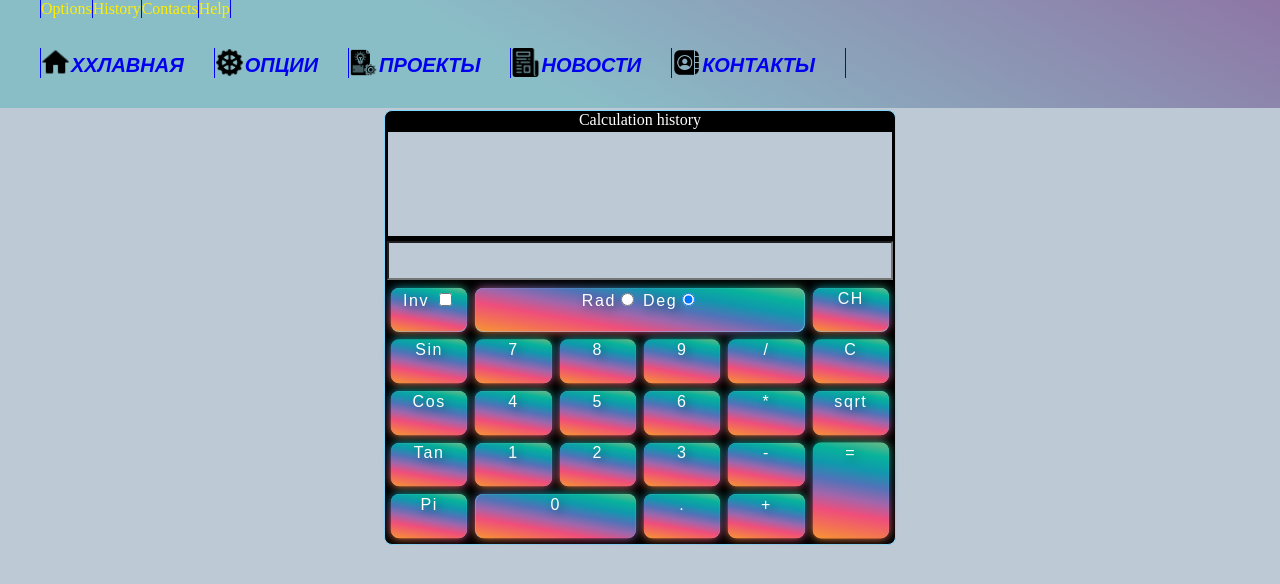
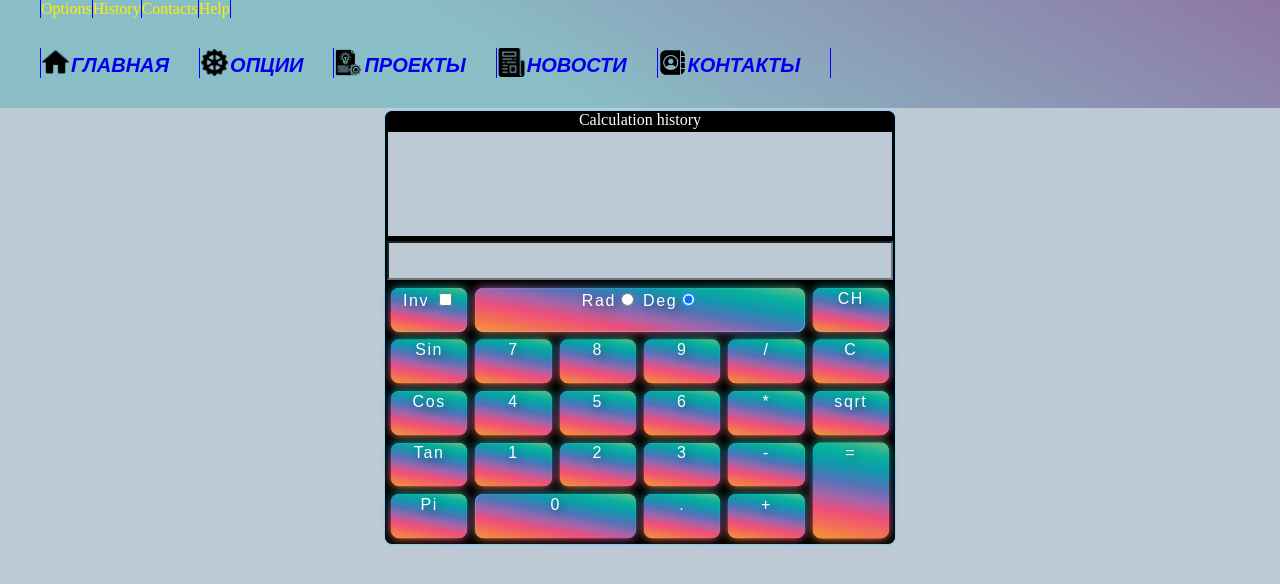
Before and after one commit to Neravarinn/Calculator, a plain HTML site: page index.html in a window 1280 px wide. Drawn offline with nearby package versions, Linux system fonts and the light colour scheme.

Commit message:
To normal

```diff
--- a/index.html
+++ b/index.html
@@ -35,7 +35,7 @@
 
 
                 <ul>
-                    <li><a href="#"><i class='home'>ХХлавная</i></a></li>
+                    <li><a href="#"><i class='home'>Главная</i></a></li>
                     <li><a href="#"><i class='options'>Опции</i></a></li>
                     <li><a href="#"><i class='projects'>Проекты</i></a>
 
```
